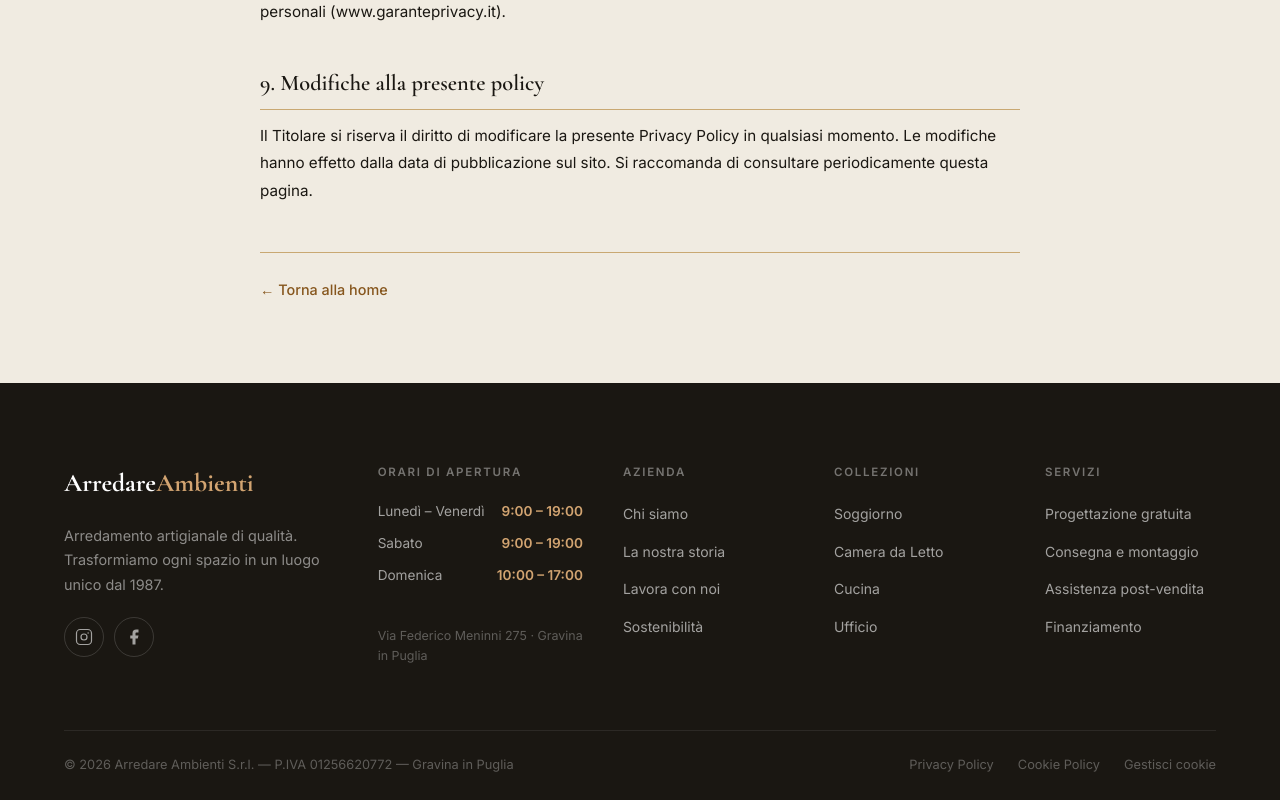
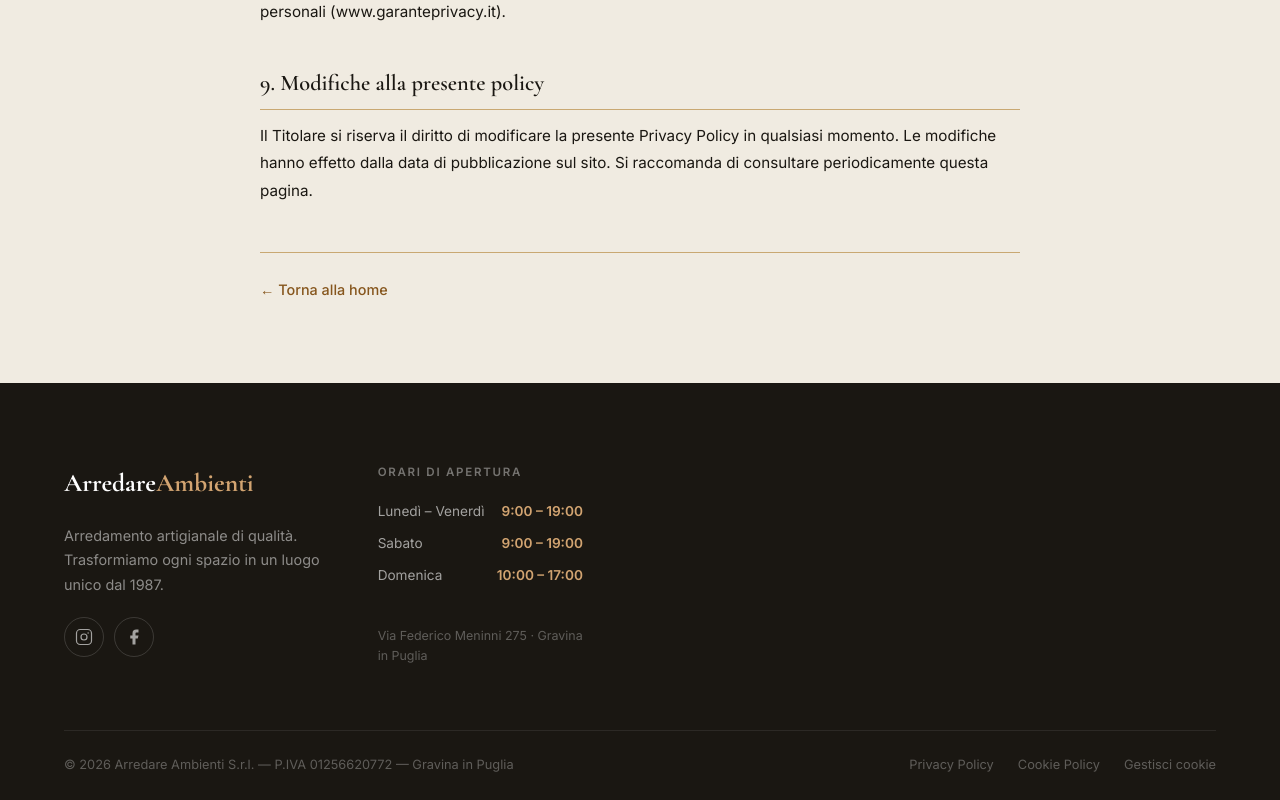
Before and after one commit to arredareambienti-bit/arredareambienti_website, a React (Vite) app: page /privacy-policy in a window 1280 px wide. Shown: the part 2312-3112 px from the top of the page. Built offline with nearby package versions, Linux system fonts and the light colour scheme; no server answers.

Commit message:
Update font and cleaned footer

```diff
--- a/src/components/Footer.jsx
+++ b/src/components/Footer.jsx
@@ -31,7 +31,6 @@ function IconFacebook() {
 
 export default function Footer() {
   const t = useT();
-  const cols = t("footer_cols");
   const hours = t("footer_hours");
 
   return (
@@ -81,22 +80,6 @@ export default function Footer() {
             </ul>
             <p className={styles.hoursNote}>{t("footer_hours_note")}</p>
           </div>
-
-          {/* Link columns */}
-          {cols.map((col) => (
-            <div key={col.title} className={styles.col}>
-              <h4 className={styles.colTitle}>{col.title}</h4>
-              <ul className={styles.colList}>
-                {col.links.map((l) => (
-                  <li key={l}>
-                    <a href="#" className={styles.colLink}>
-                      {l}
-                    </a>
-                  </li>
-                ))}
-              </ul>
-            </div>
-          ))}
         </div>
 
         <div className={styles.bottom}>
--- a/src/i18n/translations.js
+++ b/src/i18n/translations.js
@@ -94,16 +94,18 @@ export const translations = {
     contact_send: "Invia messaggio",
     contact_ok_title: "Messaggio inviato!",
     contact_sending: "Invio in corso...",
-    contact_error: "Invio fallito. Riprova o contattaci direttamente per email.",
+    contact_error:
+      "Invio fallito. Riprova o contattaci direttamente per email.",
     contact_email_invalid: "Inserisci un indirizzo email valido.",
     contact_phone_invalid: "Inserisci un numero valido (max 10 cifre).",
     contact_privacy_pre: "Ho letto la ",
     contact_privacy_link: "Privacy Policy",
-    contact_privacy_post: " e acconsento al trattamento dei miei dati personali per rispondere alla richiesta.",
+    contact_privacy_post:
+      " e acconsento al trattamento dei miei dati personali per rispondere alla richiesta.",
     contact_team_title: "Parla con noi",
     contact_team: [
-      { name: "Paolo", role: "Designer",    phone: PHONE_PAOLO },
-      { name: "Leo",   role: "Arredatore",  phone: PHONE_LEO   },
+      { name: "Paolo", role: "Designer", phone: PHONE_PAOLO },
+      { name: "Leo", role: "Arredatore", phone: PHONE_LEO },
     ],
 
     // Location
@@ -137,7 +139,8 @@ export const translations = {
     wa_aria_label: "Contattaci su WhatsApp",
 
     // Cookie banner
-    cookie_text: "Questo sito utilizza cookie tecnici necessari al funzionamento. Nessuna profilazione né analisi del traffico.",
+    cookie_text:
+      "Questo sito utilizza cookie tecnici necessari al funzionamento. Nessuna profilazione né analisi del traffico.",
     cookie_policy: "Cookie Policy",
     cookie_accept: "Accetta tutto",
     cookie_decline: "Rifiuta tutto",
@@ -153,30 +156,6 @@ export const translations = {
       { days: "Domenica", time: "10:00 – 17:00" },
     ],
     footer_hours_note: "Via Federico Meninni 275 · Gravina in Puglia",
-    footer_cols: [
-      {
-        title: "Azienda",
-        links: [
-          "Chi siamo",
-          "La nostra storia",
-          "Lavora con noi",
-          "Sostenibilità",
-        ],
-      },
-      {
-        title: "Collezioni",
-        links: ["Soggiorno", "Camera da Letto", "Cucina", "Ufficio"],
-      },
-      {
-        title: "Servizi",
-        links: [
-          "Progettazione gratuita",
-          "Consegna e montaggio",
-          "Assistenza post-vendita",
-          "Finanziamento",
-        ],
-      },
-    ],
     footer_privacy: "Privacy Policy",
     footer_cookie: "Cookie Policy",
     footer_manage_cookies: "Gestisci cookie",
@@ -185,9 +164,12 @@ export const translations = {
     cat_home: "Home",
     cat_info: [
       { icon: "clock", value: "Lun–Sab 9:00–19:00 · Dom 10:00–17:00" },
-      { icon: "pin",   value: "Via Federico Meninni 275, Gravina in Puglia (BA)" },
+      {
+        icon: "pin",
+        value: "Via Federico Meninni 275, Gravina in Puglia (BA)",
+      },
       { icon: "phone", value: PHONE_FISSO },
-      { icon: "mail",  value: EMAIL },
+      { icon: "mail", value: EMAIL },
     ],
     cat_discover: "Scopri",
     cat_gallery_hint: "Vedi galleria",
@@ -292,16 +274,18 @@ export const translations = {
     contact_send: "Send message",
     contact_ok_title: "Message sent!",
     contact_sending: "Sending...",
-    contact_error: "Failed to send. Please try again or contact us directly by email.",
+    contact_error:
+      "Failed to send. Please try again or contact us directly by email.",
     contact_email_invalid: "Please enter a valid email address.",
     contact_phone_invalid: "Please enter a valid phone number (max 10 digits).",
     contact_privacy_pre: "I have read the ",
     contact_privacy_link: "Privacy Policy",
-    contact_privacy_post: " and consent to the processing of my personal data to handle this request.",
+    contact_privacy_post:
+      " and consent to the processing of my personal data to handle this request.",
     contact_team_title: "Talk to us",
     contact_team: [
-      { name: "Paolo", role: "Designer",          phone: PHONE_PAOLO },
-      { name: "Leo",   role: "Interior designer",  phone: PHONE_LEO   },
+      { name: "Paolo", role: "Designer", phone: PHONE_PAOLO },
+      { name: "Leo", role: "Interior designer", phone: PHONE_LEO },
     ],
 
     // Location
@@ -335,7 +319,8 @@ export const translations = {
     wa_aria_label: "Contact us on WhatsApp",
 
     // Cookie banner
-    cookie_text: "This site uses technical cookies required for its operation. No profiling or traffic analytics.",
+    cookie_text:
+      "This site uses technical cookies required for its operation. No profiling or traffic analytics.",
     cookie_policy: "Cookie Policy",
     cookie_accept: "Accept all",
     cookie_decline: "Reject all",
@@ -351,25 +336,6 @@ export const translations = {
       { days: "Sunday", time: "10:00 – 17:00" },
     ],
     footer_hours_note: "Via Federico Meninni 275 · Gravina in Puglia",
-    footer_cols: [
-      {
-        title: "Company",
-        links: ["About us", "Our story", "Work with us", "Sustainability"],
-      },
-      {
-        title: "Collections",
-        links: ["Living Room", "Bedroom", "Kitchen", "Office"],
-      },
-      {
-        title: "Services",
-        links: [
-          "Free design",
-          "Delivery & assembly",
-          "After-sales support",
-          "Financing",
-        ],
-      },
-    ],
     footer_privacy: "Privacy Policy",
     footer_cookie: "Cookie Policy",
     footer_manage_cookies: "Manage cookies",
@@ -378,9 +344,12 @@ export const translations = {
     cat_home: "Home",
     cat_info: [
       { icon: "clock", value: "Mon–Sat 9:00–19:00 · Sun 10:00–17:00" },
-      { icon: "pin",   value: "Via Federico Meninni 275, Gravina in Puglia (BA)" },
+      {
+        icon: "pin",
+        value: "Via Federico Meninni 275, Gravina in Puglia (BA)",
+      },
       { icon: "phone", value: PHONE_FISSO },
-      { icon: "mail",  value: EMAIL },
+      { icon: "mail", value: EMAIL },
     ],
     cat_discover: "Explore",
     cat_gallery_hint: "View gallery",
```
Also changed, not shown: src/main.jsx (+14 -14 lines), 1 other file (tests, documents, lock files or other folders).
